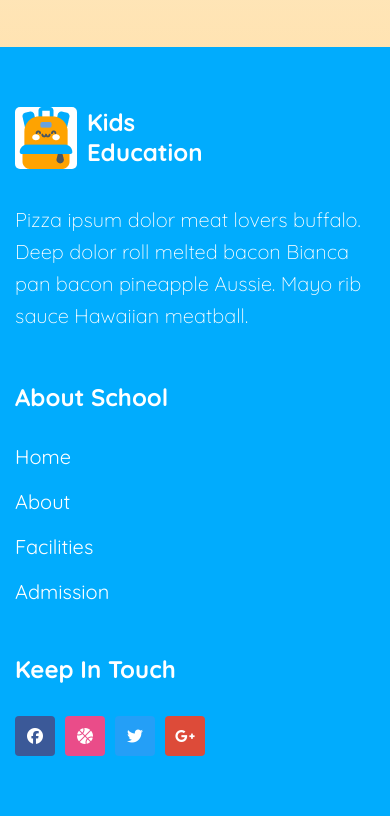
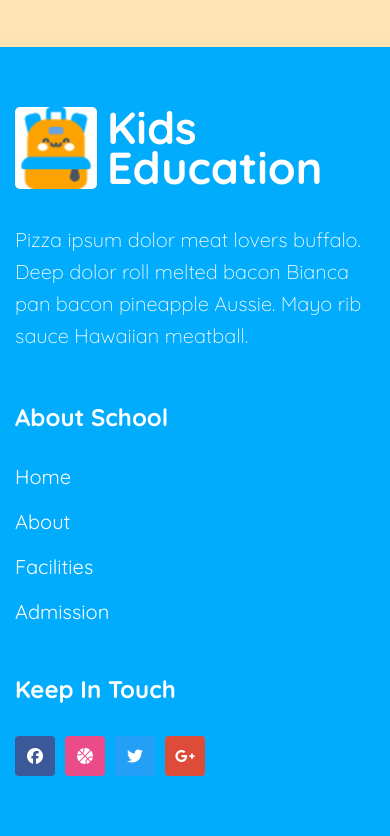
Before and after one commit to coder-shakil99/ph-assignment-02, a plain HTML site: page index.html in a window 390 px wide. Shown: the part 3400-4236 px from the top of the page. Drawn offline with Linux system fonts and the light colour scheme.

Commit message:
make footer section with responsive

```diff
--- a/styles/style.css
+++ b/styles/style.css
@@ -327,11 +327,16 @@
 .footer-logo-title img {
   background-color: #fff;
   border-radius: 5px;
+  width: 82px;
 }
 .footer-logo-title{
   display: flex;
   color: #fff;
   gap: 10px;
+}
+.footer-logo-title h2{
+  font-size: 2.8rem;
+  line-height: 40px;
 }
 .footer-description {
   color: #fff;
@@ -393,6 +398,10 @@
 .keep-in-touch ul li:nth-child(4) a{
   background-color: #DD4B39;
 }
+
+
+
+
 
 
 
```
